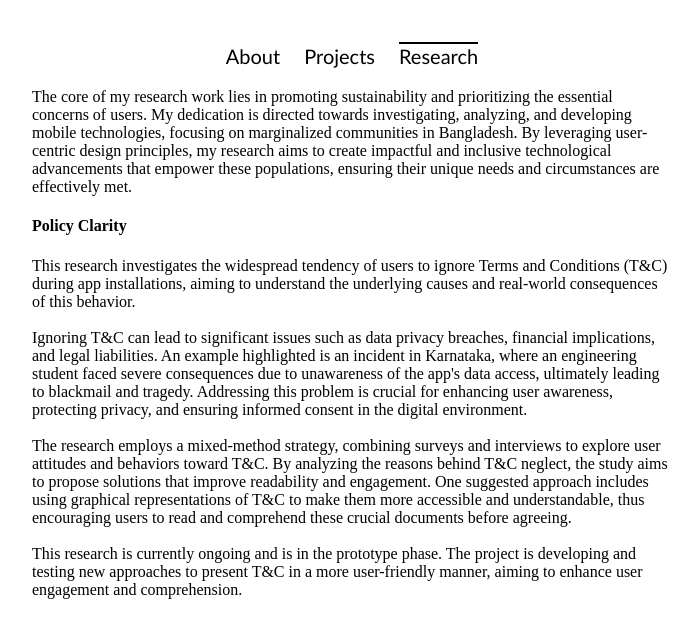
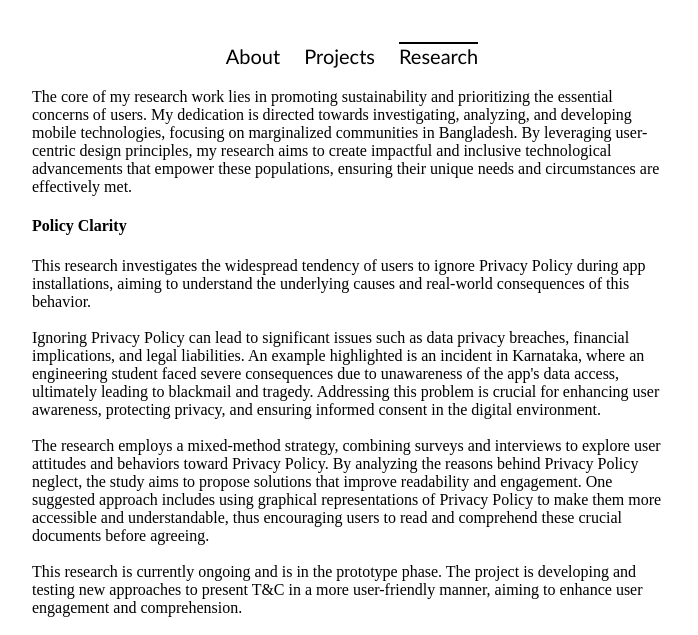
Before and after one commit to Jabiullah/portfolio_jabiullah, a plain HTML site: page index.html in a window 1280 px wide. Both pictures are taken after a click on the element "Research". Shown: the part 195-830 px from the top of the page, without its empty margins (288-986 px from the left). Drawn offline with Linux system fonts and the light colour scheme.

Commit message:
Version 2.0.3 research section modification

```diff
--- a/index.html
+++ b/index.html
@@ -165,11 +165,11 @@
              <div style="margin-top:15.15pt; text-align: left;">
                 <h4> Policy Clarity </h4>
                 <p>
-                This research investigates the widespread tendency of users to ignore Terms and Conditions (T&C) during app installations, aiming to understand the underlying causes and real-world consequences of this behavior.
+                This research investigates the widespread tendency of users to ignore Privacy Policy during app installations, aiming to understand the underlying causes and real-world consequences of this behavior.
                 <br><br>
-                Ignoring T&C can lead to significant issues such as data privacy breaches, financial implications, and legal liabilities. An example highlighted is an incident in Karnataka, where an engineering student faced severe consequences due to unawareness of the app's data access, ultimately leading to blackmail and tragedy. Addressing this problem is crucial for enhancing user awareness, protecting privacy, and ensuring informed consent in the digital environment.
+                Ignoring Privacy Policy can lead to significant issues such as data privacy breaches, financial implications, and legal liabilities. An example highlighted is an incident in Karnataka, where an engineering student faced severe consequences due to unawareness of the app's data access, ultimately leading to blackmail and tragedy. Addressing this problem is crucial for enhancing user awareness, protecting privacy, and ensuring informed consent in the digital environment.
                 <br><br>
-                The research employs a mixed-method strategy, combining surveys and interviews to explore user attitudes and behaviors toward T&C. By analyzing the reasons behind T&C neglect, the study aims to propose solutions that improve readability and engagement. One suggested approach includes using graphical representations of T&C to make them more accessible and understandable, thus encouraging users to read and comprehend these crucial documents before agreeing.
+                The research employs a mixed-method strategy, combining surveys and interviews to explore user attitudes and behaviors toward Privacy Policy. By analyzing the reasons behind Privacy Policy neglect, the study aims to propose solutions that improve readability and engagement. One suggested approach includes using graphical representations of Privacy Policy to make them more accessible and understandable, thus encouraging users to read and comprehend these crucial documents before agreeing.
                 <br><br>
                 This research is currently ongoing and is in the prototype phase. The project is developing and testing new approaches to present T&C in a more user-friendly manner, aiming to enhance user engagement and comprehension.
                 <br><br>
```
